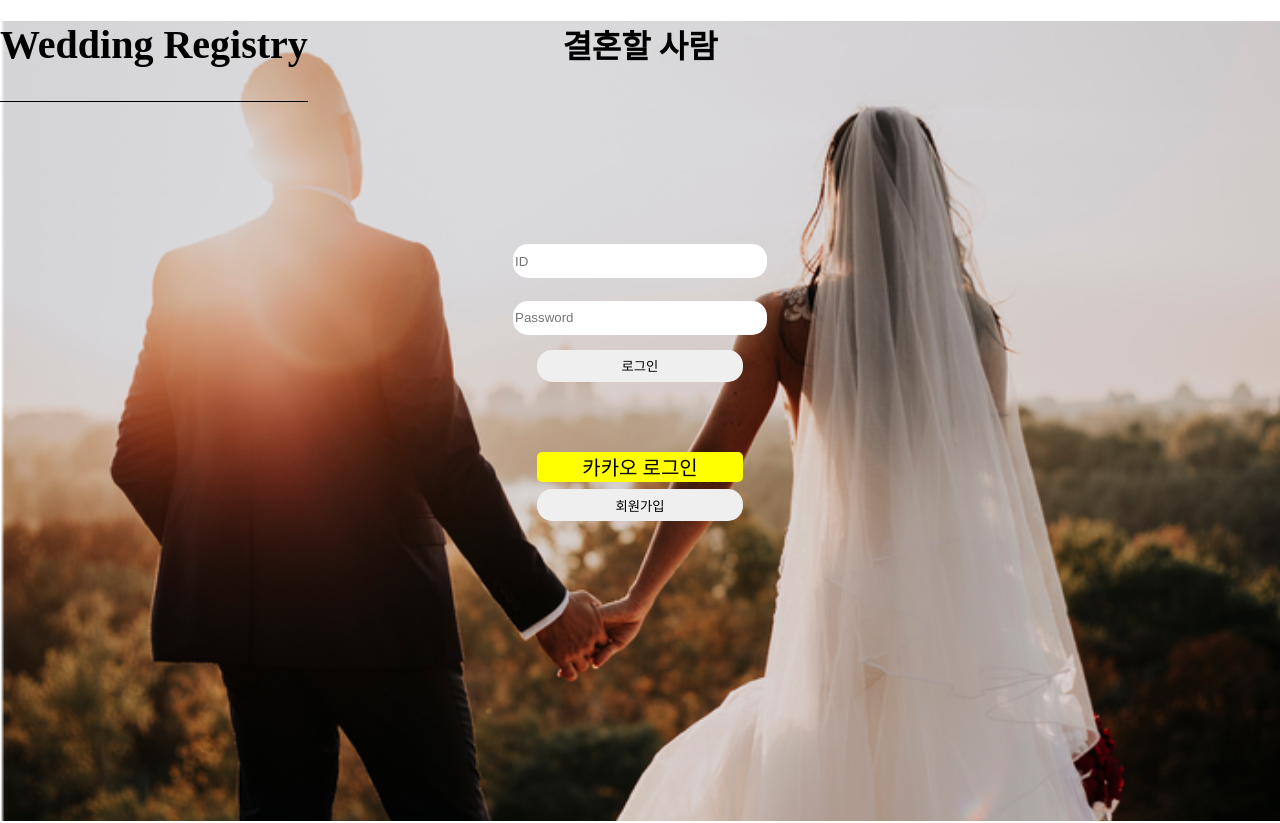
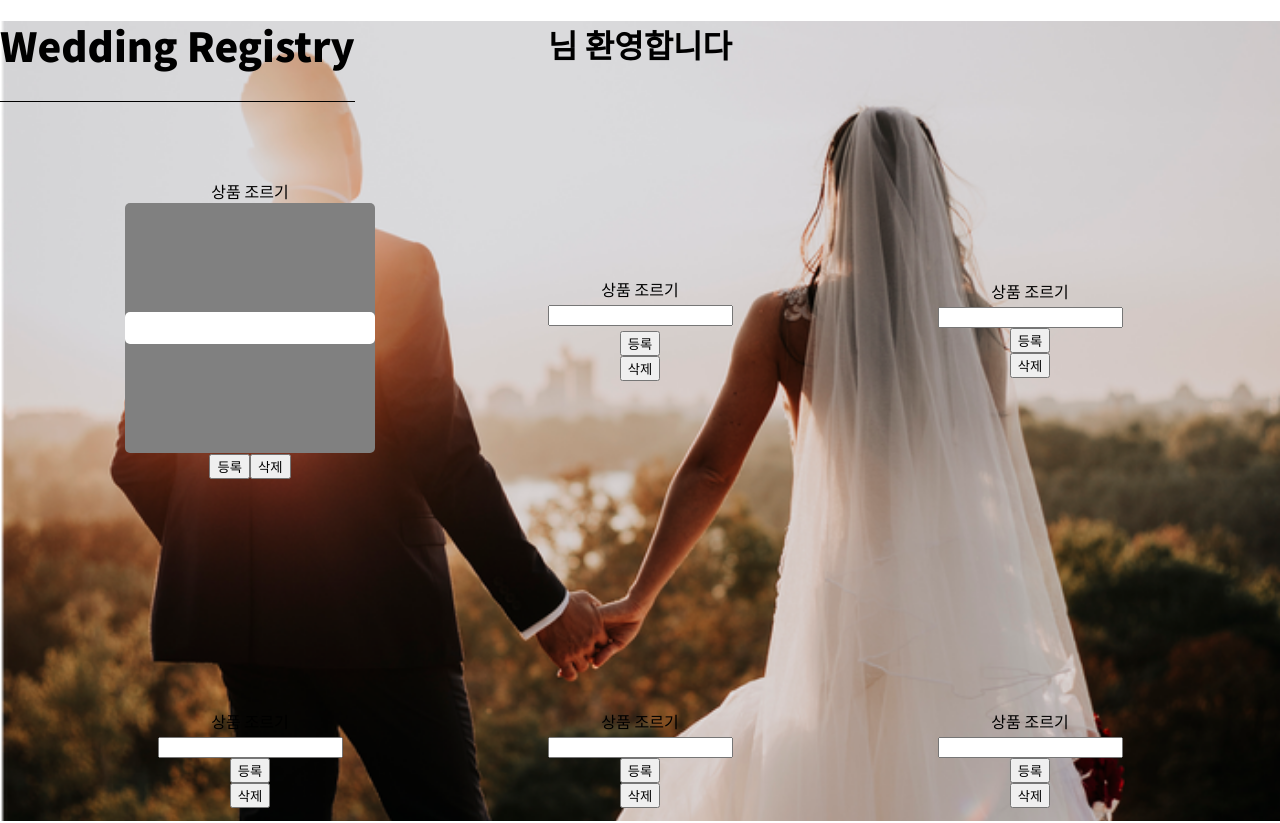
Before and after one commit to rondido/Wedding-Registry, a React (Create React App) app: page /productPage in a window 1280 px wide. Shown: the top 823 px of the page. Built offline with nearby package versions, Linux system fonts and the light colour scheme.

Commit message:
feat:ProductPage css 작업 중

```diff
--- a/src/App.css
+++ b/src/App.css
@@ -1,13 +1,14 @@
 .App {
   text-align: center;
   height: 100vh;
-  width: 100vw;
+  /* width: 100vw; */
   background-image: url("image/wedding.png");
   background-repeat: no-repeat;
   background-position: top center;
   background-size: cover;
   background-attachment: fixed;
-  font-family: 'Noto Sans Korean';
+  font-family: "Noto Sans KR";
+
 }
 
 .App-logo {
--- a/src/App.js
+++ b/src/App.js
@@ -1,13 +1,14 @@
 import "./App.css";
 import Login from "./Page/Login";
-import Logo from "../src/comment/Logo";
+
 import "./Page/style/global.scss";
+import ProductPage from "./Page/ProductPage";
 
 function App() {
   return (
     <div className="App">
-      <Logo />
-      <Login />
+      {/* <Login /> */}
+      <ProductPage />
     </div>
   );
 }
--- a/src/Page/Login.jsx
+++ b/src/Page/Login.jsx
@@ -2,11 +2,13 @@ import React from 'react';
 import LogSignButton from '../comment/LogSignButton';
 import './style/LoginPage.scss';
 import './style/global.scss';
+import Logo from '../comment/Logo';
 
 export default function Login() {
   return (
     <>
       <div>
+        <Logo/>
         <div className='Title'>
           <h1> 결혼할 사람 </h1>
         </div>
--- a/src/Page/ProductPage.jsx
+++ b/src/Page/ProductPage.jsx
@@ -1,7 +1,14 @@
 import React from 'react'
+import Logo from '../comment/Logo'
+import Product from '../comment/Product'
+
 
 export default function ProductPage() {
   return (
-    <div>ProductPage</div>
+    <div>
+     <Logo/>
+      <h1>님 환영합니다</h1>
+      <Product/>
+    </div>
   )
 }
--- /dev/null
+++ b/src/Page/style/Product.scss
@@ -0,0 +1,45 @@
+@import "./base.scss";
+
+
+.sectioncontainer{
+    display: flex;
+    flex-wrap: wrap;
+    justify-content: center;
+    margin-top: 15px;
+}
+
+.item{
+    position: relative;
+    width: 390px;
+    height: 380px;
+    margin-top: 50px;
+    display: flex;
+    flex-direction: column;
+    justify-content: center;
+    align-items: center;
+}
+
+.productDiv{
+    width:150px;
+    height:150px;
+    background-color: gray;
+    border-radius: 15px;
+}
+.inputProduct{
+    width: 300px;
+    height: 30px;
+    text-align: center;
+    border-radius: 5px;
+    border: none;
+
+}
+.backDiv{
+    width: 250px;
+    height: 250px;
+    background-color: gray;
+    border-radius: 5px;
+    display: flex;
+    //flex-direction: column;
+    align-items: center;
+    justify-content: center;
+}
--- /dev/null
+++ b/src/comment/Product.jsx
@@ -0,0 +1,65 @@
+    import React from 'react'
+import '../Page/style/Product.scss';
+
+
+export default function Product() {
+  return (
+    <div>
+        <div className='sectioncontainer'>
+                <div className='item'>
+                    <div>상품 조르기</div>
+                    <div className='backDiv'><input className='inputProduct'></input></div>
+                    <div>
+                        <button>등록</button>
+                        <button>삭제</button>
+                    </div>
+                </div>
+                <div className='item'>
+                    <div>상품 조르기</div>
+                    <div className='inputProduct'><input></input></div>
+                    <button>등록</button>
+                    <button>삭제</button>
+                </div>
+
+                <div className='item'>
+                    <div>상품 조르기</div>
+                    <div><input></input></div>
+                    <button>등록</button>
+                    <button>삭제</button>
+                </div>
+                <div className='item'>
+                    <div>상품 조르기</div>
+                    <div><input></input></div>
+                    <button>등록</button>
+                    <button>삭제</button>
+                </div>
+                <div className='item'>
+                    <div>상품 조르기</div>
+                    <div><input></input></div>
+                    <button>등록</button>
+                    <button>삭제</button>
+                </div>
+                <div className='item'>
+                    <div>상품 조르기</div>
+                    <div><input></input></div>
+                    <button>등록</button>
+                    <button>삭제</button>
+                </div>
+                <div className='item'>
+                    <div>상품 조르기</div>
+                    <div><input></input></div>
+                    <button>등록</button>
+                    <button>삭제</button>
+                </div>
+                <div className='item'>
+                    <div>상품 조르기</div>
+                    <div><input></input></div>
+                    <button>등록</button>
+                    <button>삭제</button>
+                </div>
+
+        </div>
+
+    </div>
+  )
+}
```
